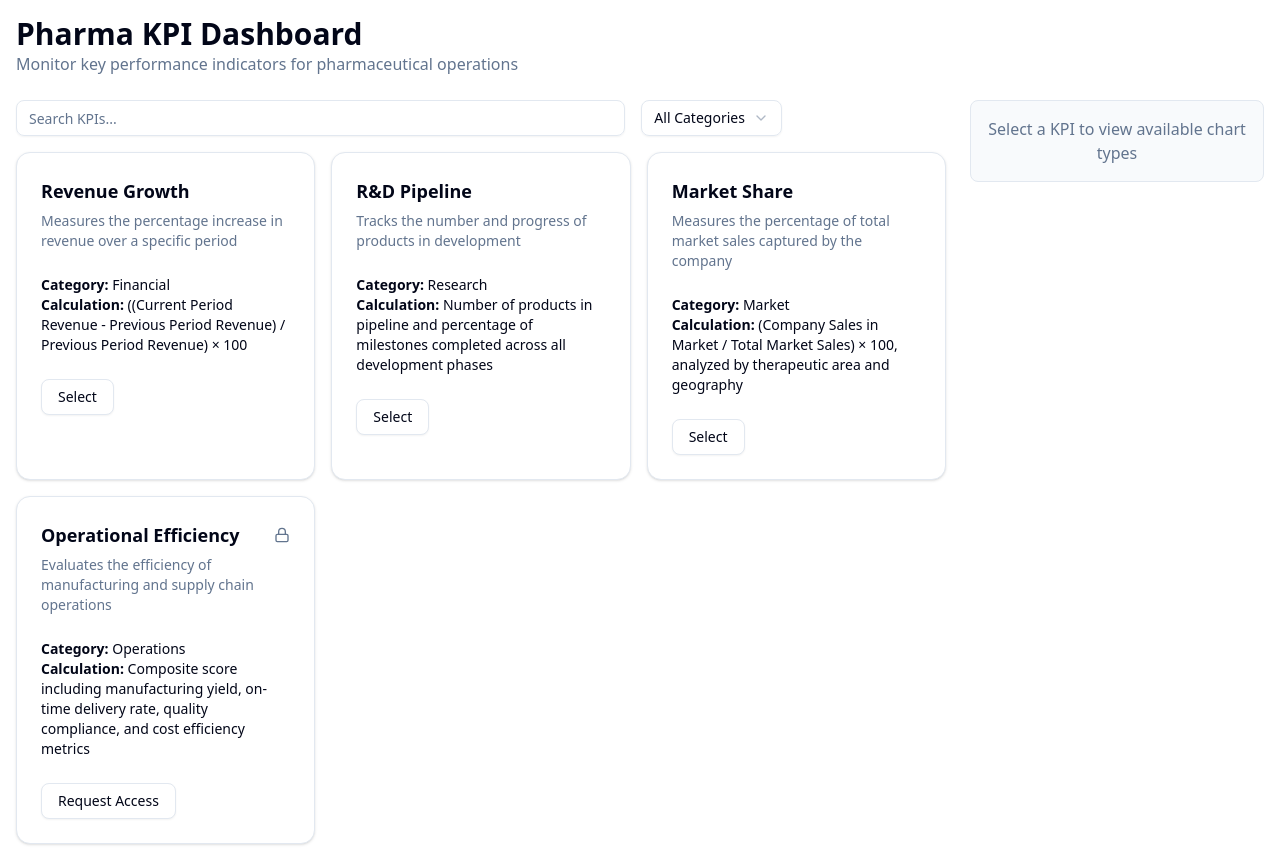
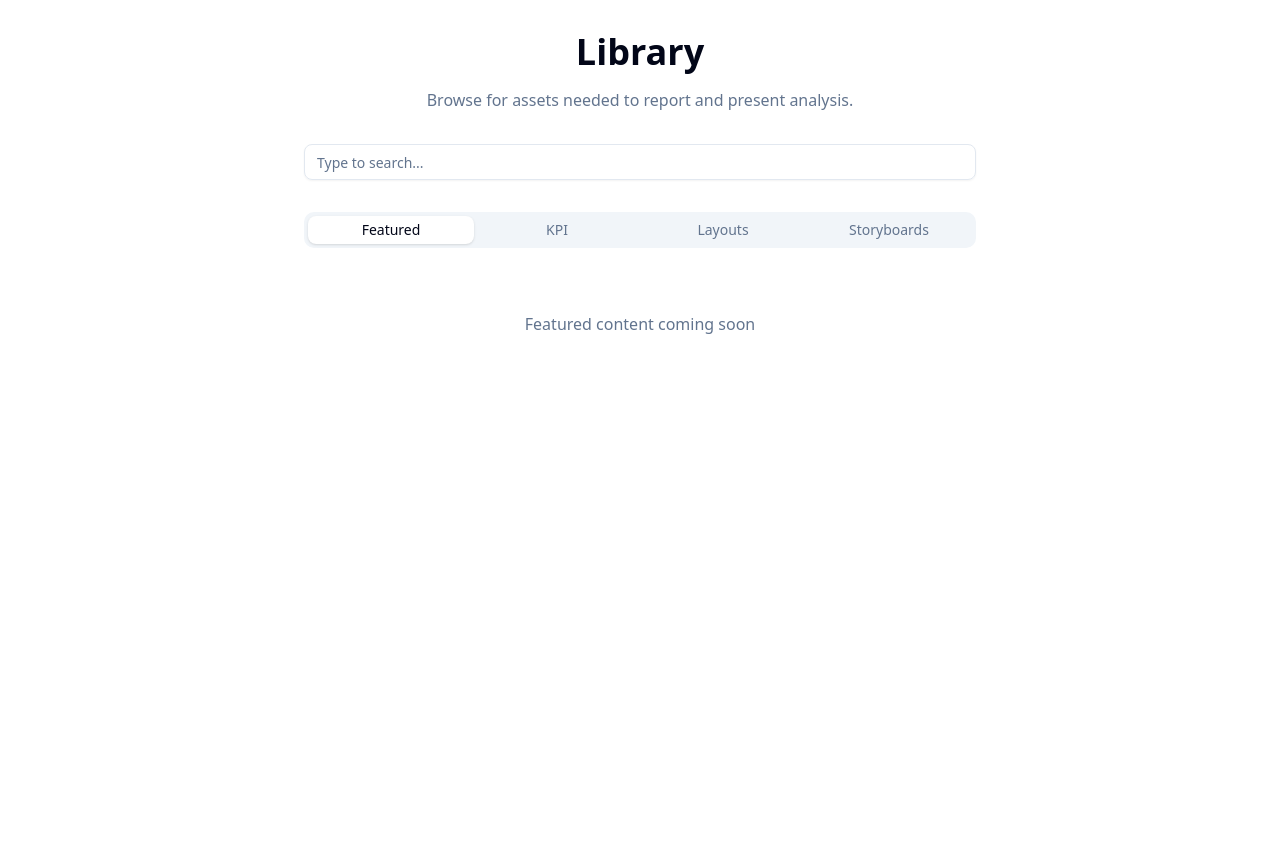
Before and after one commit to clendson-goncalves/kpi-dashboard-takehome-deploy, a Next.js app: page / in a window 1280 px wide. After the commit the page ends 800 px from the top, so only its background shows below. Built offline with nearby package versions, Linux system fonts and the light colour scheme.

Commit message:
Improved Layout by Prototype.

```diff
--- a/app/page.tsx
+++ b/app/page.tsx
@@ -1,35 +1,57 @@
 "use client"
 
-import { DashboardLayout } from "@/components/layout/DashboardLayout"
+import { Input } from "@/components/ui/input"
+import { Tabs, TabsContent, TabsList, TabsTrigger } from "@/components/ui/tabs"
 import { KPIList } from "@/components/kpi-selection/KPIList"
-import { ChartSelector } from "@/components/chart-visualization/ChartSelector"
-import { ChartVisualization } from "@/components/chart-visualization/ChartVisualization"
-import { AccessRequestForm } from "@/components/access-request/AcessRequestForm"
-import { Tabs, TabsContent } from "@/components/ui/tabs"
 
 export default function Home() {
   return (
-    <DashboardLayout>
-      <Tabs defaultValue="kpi-selection">
-        <TabsContent value="kpi-selection" className="space-y-6">
-          <div className="grid grid-cols-1 lg:grid-cols-4 gap-6">
-            <div className="lg:col-span-3">
-              <KPIList />
-            </div>
-            <div className="lg:col-span-1">
-              <ChartSelector />
-            </div>
+    <div className="container mx-auto py-8 space-y-8">
+      <div className="space-y-4">
+        <h1 className="text-4xl font-bold text-center">Library</h1>
+        <p className="text-center text-muted-foreground">
+          Browse for assets needed to report and present analysis.
+        </p>
+      </div>
+
+      <div className="w-full max-w-2xl mx-auto">
+        <Input
+          type="search"
+          placeholder="Type to search..."
+          className="w-full"
+        />
+      </div>
+
+      <Tabs defaultValue="featured" className="w-full">
+        <TabsList className="w-full max-w-2xl mx-auto grid grid-cols-4">
+          <TabsTrigger value="featured">Featured</TabsTrigger>
+          <TabsTrigger value="kpi">KPI</TabsTrigger>
+          <TabsTrigger value="layouts">Layouts</TabsTrigger>
+          <TabsTrigger value="storyboards">Storyboards</TabsTrigger>
+        </TabsList>
+
+        <TabsContent value="featured" className="mt-6">
+          <div className="text-center text-muted-foreground py-8">
+            Featured content coming soon
           </div>
         </TabsContent>
 
-        <TabsContent value="visualization">
-          <ChartVisualization />
+        <TabsContent value="kpi" className="mt-6">
+          <KPIList />
         </TabsContent>
 
-        <TabsContent value="access-request">
-          <AccessRequestForm />
+        <TabsContent value="layouts" className="mt-6">
+          <div className="text-center text-muted-foreground py-8">
+            Layouts content coming soon
+          </div>
+        </TabsContent>
+
+        <TabsContent value="storyboards" className="mt-6">
+          <div className="text-center text-muted-foreground py-8">
+            Storyboards content coming soon
+          </div>
         </TabsContent>
       </Tabs>
-    </DashboardLayout>
+    </div>
   )
 }
--- a/components/access-request/AcessRequestForm.tsx
+++ /dev/null
@@ -1,104 +0,0 @@
-"use client"
-
-import type React from "react"
-
-import { useKpiStore } from "@/store/kpiStore"
-import { Card, CardDescription, CardHeader, CardTitle } from "@/components/ui/card"
-import { Button } from "@/components/ui/button"
-import { Input } from "@/components/ui/input"
-import { useState } from "react"
-import { Lock } from "lucide-react"
-
-export function AccessRequestForm() {
-  const { kpis, requestAccess } = useKpiStore()
-  const [selectedKpiId, setSelectedKpiId] = useState<string | null>(null)
-  const [reason, setReason] = useState("")
-  const [isSubmitting, setIsSubmitting] = useState(false)
-  const [isSuccess, setIsSuccess] = useState(false)
-
-  const restrictedKpis = kpis.filter((kpi) => kpi.accessLevel === "restricted" && !kpi.hasAccess)
-
-  const handleSubmit = (e: React.FormEvent) => {
-    e.preventDefault()
-
-    if (!selectedKpiId || !reason) return
-
-    setIsSubmitting(true)
-
-    // Simulate API call
-    setTimeout(() => {
-      requestAccess(selectedKpiId, reason)
-      setIsSubmitting(false)
-      setIsSuccess(true)
-      setReason("")
-      setSelectedKpiId(null)
-
-      // Reset success message after 3 seconds
-      setTimeout(() => {
-        setIsSuccess(false)
-      }, 3000)
-    }, 1000)
-  }
-
-  if (restrictedKpis.length === 0) {
-    return (
-      <div className="p-8 border rounded-md bg-muted/50 text-center">
-        <p className="text-muted-foreground">You have access to all available KPIs.</p>
-      </div>
-    )
-  }
-
-  return (
-    <div className="space-y-6">
-      <h3 className="text-lg font-medium">Request Access to Restricted KPIs</h3>
-
-      <div className="grid grid-cols-1 md:grid-cols-2 lg:grid-cols-3 gap-4">
-        {restrictedKpis.map((kpi) => (
-          <Card
-            key={kpi.id}
-            className={`cursor-pointer transition-all hover:shadow-md ${selectedKpiId === kpi.id ? "border-primary" : ""}`}
-            onClick={() => setSelectedKpiId(kpi.id)}
-          >
-            <CardHeader>
-              <div className="flex items-center justify-between">
-                <CardTitle className="text-lg">{kpi.name}</CardTitle>
-                <Lock className="h-4 w-4 text-muted-foreground" />
-              </div>
-              <CardDescription>{kpi.description}</CardDescription>
-            </CardHeader>
-          </Card>
-        ))}
-      </div>
-
-      {selectedKpiId && (
-        <form onSubmit={handleSubmit} className="space-y-4 border rounded-md p-4">
-          <h4 className="font-medium">Request Form</h4>
-
-          <div>
-            <label htmlFor="reason" className="block text-sm font-medium mb-1">
-              Reason for Access
-            </label>
-            <Input
-              id="reason"
-              placeholder="Explain why you need access to this KPI..."
-              value={reason}
-              onChange={(e: React.ChangeEvent<HTMLInputElement>) => setReason(e.target.value)}
-              required
-              className="w-full"
-            />
-          </div>
-
-          <Button type="submit" disabled={isSubmitting || !reason}>
-            {isSubmitting ? "Submitting..." : "Submit Request"}
-          </Button>
-
-          {isSuccess && (
-            <p className="text-sm text-green-600">
-              Access request submitted successfully! Access will be granted shortly.
-            </p>
-          )}
-        </form>
-      )}
-    </div>
-  )
-}
--- a/components/kpi-selection/KPIList.tsx
+++ b/components/kpi-selection/KPIList.tsx
@@ -4,6 +4,7 @@ import { useState } from "react"
 import { useKpiStore } from "@/store/kpiStore"
 import { KPICard } from "./KPICard"
 import { Input } from "@/components/ui/input"
+import { Textarea } from "@/components/ui/textarea"
 import { Select, SelectContent, SelectItem, SelectTrigger, SelectValue } from "@/components/ui/select"
 import { categories } from "@/data/mockData"
 import {
@@ -63,7 +64,7 @@ export function KPIList() {
         </div>
       </div>
 
-      <div className="grid grid-cols-1 md:grid-cols-2 lg:grid-cols-3 gap-4">
+      <div className="grid grid-cols-1 md:grid-cols-2 gap-4">
         {filteredKpis.map((kpi) => (
           <KPICard key={kpi.id} kpi={kpi} onRequestAccess={() => handleRequestAccess(kpi.id)} />
         ))}
@@ -77,7 +78,7 @@ export function KPIList() {
           </DialogHeader>
 
           <div className="py-4">
-            <Input
+            <Textarea
               placeholder="Enter your reason..."
               value={accessReason}
               onChange={(e) => setAccessReason(e.target.value)}
--- a/components/layout/DashboardLayout.tsx
+++ /dev/null
@@ -1,18 +0,0 @@
-import type React from "react"
-
-interface DashboardLayoutProps {
-  children: React.ReactNode
-}
-
-export function DashboardLayout({ children }: DashboardLayoutProps) {
-  return (
-    <div className="container mx-auto p-4">
-      <header className="mb-6">
-        <h1 className="text-3xl font-bold">Pharma KPI Dashboard</h1>
-        <p className="text-muted-foreground">Monitor key performance indicators for pharmaceutical operations</p>
-      </header>
-
-      {children}
-    </div>
-  )
-}
--- /dev/null
+++ b/components/ui/textarea.tsx
@@ -0,0 +1,18 @@
+import * as React from "react"
+
+import { cn } from "@/lib/utils"
+
+function Textarea({ className, ...props }: React.ComponentProps<"textarea">) {
+  return (
+    <textarea
+      data-slot="textarea"
+      className={cn(
+        "border-input placeholder:text-muted-foreground focus-visible:border-ring focus-visible:ring-ring/50 aria-invalid:ring-destructive/20 dark:aria-invalid:ring-destructive/40 aria-invalid:border-destructive flex field-sizing-content min-h-16 w-full rounded-md border bg-transparent px-3 py-2 text-base shadow-xs transition-[color,box-shadow] outline-none focus-visible:ring-[3px] disabled:cursor-not-allowed disabled:opacity-50 md:text-sm",
+        className
+      )}
+      {...props}
+    />
+  )
+}
+
+export { Textarea }
```
